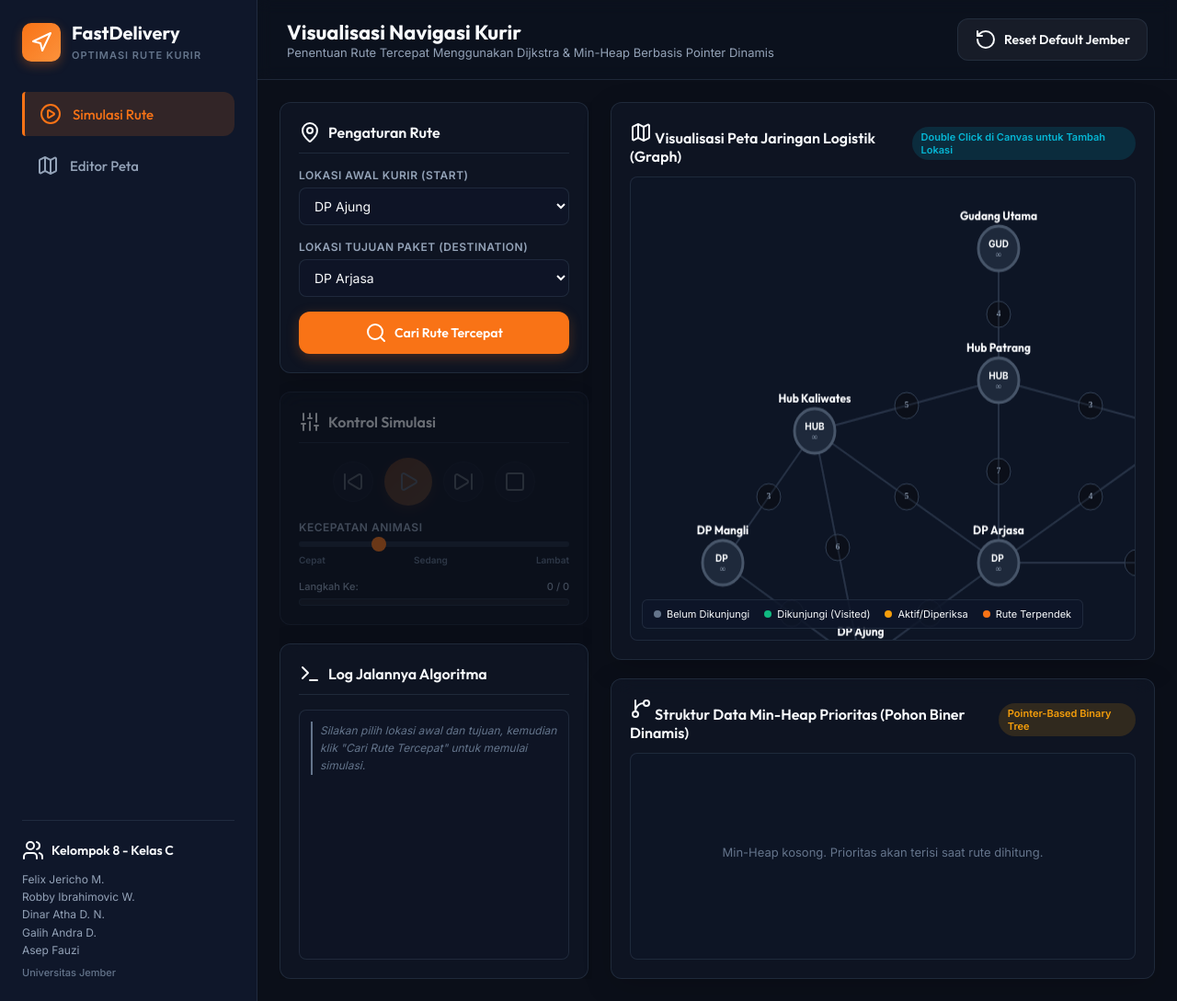
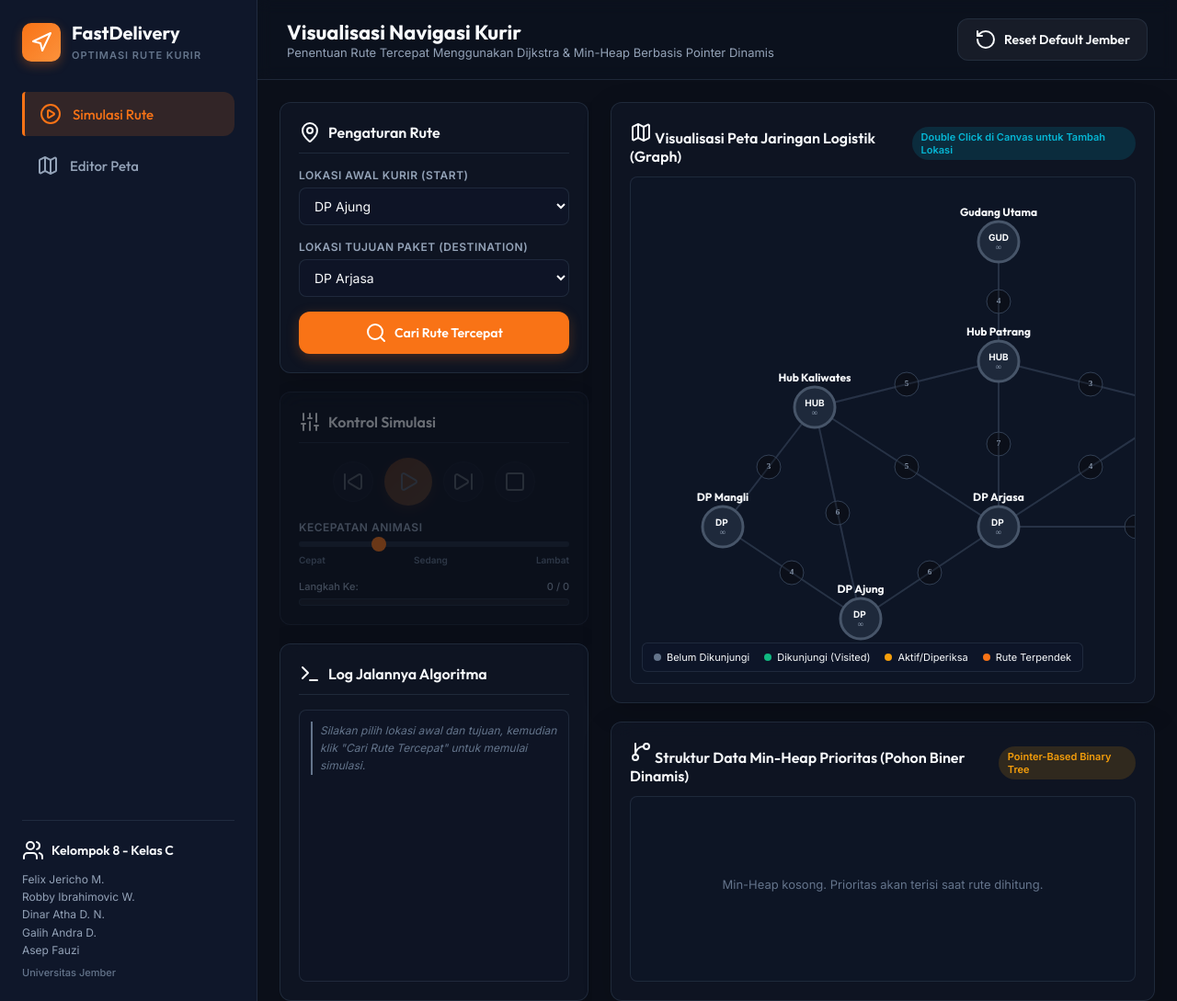
Before and after one commit to Zydruss/NavigationRoute, a Flask app: page / in a window 1280 px wide. Shown: the whole page at 92% size. Run offline with Flask 3, Linux system fonts and the light colour scheme.

Commit message:
Debugging Beberapa Hal Krusial

```diff
--- a/dijkstra.py
+++ b/dijkstra.py
@@ -429,14 +429,14 @@ def dijkstra_visualized(graph, start_name, dest_name):
                 add_step(
                     desc_success,
                     highlight_v=v_vertex.name,
-                    highlight_edge=[u_vertex.name, v_vertex.name]
+                    highlight_e=[u_vertex.name, v_vertex.name]
                 )
             else:
                 desc_fail = desc + f" -> Jarak alternatif tidak lebih kecil dari jarak saat ini ({v_vertex.dist} KM). Lewati."
                 add_step(
                     desc_fail,
                     highlight_v=v_vertex.name,
-                    highlight_edge=[u_vertex.name, v_vertex.name]
+                    highlight_e=[u_vertex.name, v_vertex.name]
                 )
 
             curr_e = curr_e.next_edge  # Pindah ke edge berikutnya menggunakan pointer next_edge
--- /dev/null
+++ b/requirements.txt
@@ -0,0 +1,3 @@
+Flask==3.1.3
+Werkzeug==3.1.8
+gunicorn
--- a/static/css/style.css
+++ b/static/css/style.css
@@ -599,7 +599,7 @@ label {
     background-color: rgba(15, 23, 42, 0.5);
     border: 1px solid var(--border-color);
     border-radius: 8px;
-    overflow: hidden;
+    overflow-y: auto; /* Izinkan scroll vertikal jika konten melebihi area box */
     min-height: 150px;
 }
 
--- a/static/js/app.js
+++ b/static/js/app.js
@@ -47,8 +47,10 @@ document.addEventListener('DOMContentLoaded', () => {
 function resizeCanvases() {
     // Langkah-langkah menyesuaikan ukuran:
     if (graphCanvas && graphCanvas.parentElement) {
+        // Lebar canvas tetap responsif mengikuti layar
         graphCanvas.width = graphCanvas.parentElement.clientWidth;
-        graphCanvas.height = Math.max(300, graphCanvas.parentElement.clientHeight);
+        // Tinggi canvas diatur tetap ke 550px agar lokasi di koordinat bawah (seperti DP Ajung) tidak terpotong
+        graphCanvas.height = 550;
     }
     if (heapCanvas && heapCanvas.parentElement) {
         heapCanvas.width = heapCanvas.parentElement.clientWidth;
```
